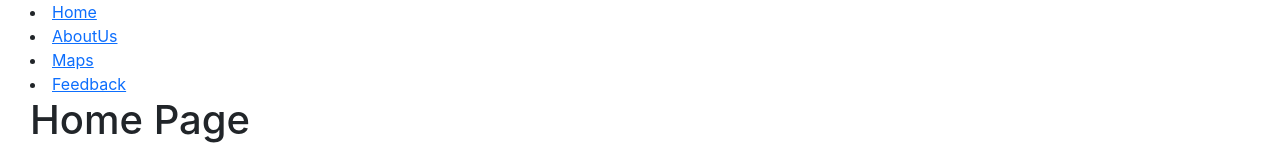
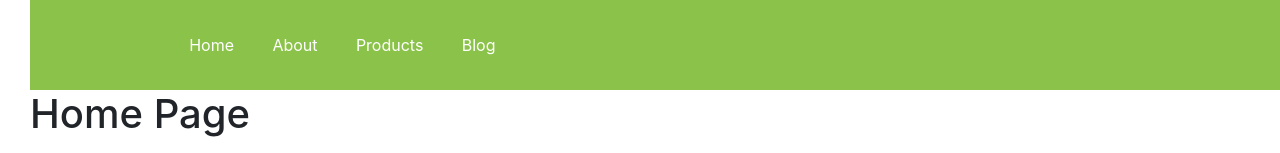
Before and after one commit to KeitoKat/2023command-f, a React (Create React App) app: page / in a window 1280 px wide. Shown: the top 153 px of the page. Built offline with nearby package versions, Linux system fonts and the light colour scheme; the HTML template or start-up script is replaced by a standard one.

Commit message:
prettier nav bar

```diff
--- a/package.json
+++ b/package.json
@@ -14,6 +14,7 @@
     "react": "^18.2.0",
     "react-bootstrap": "^2.7.2",
     "react-dom": "^18.2.0",
+    "react-icons": "^4.8.0",
     "react-router-dom": "^6.9.0",
     "react-scripts": "5.0.1",
     "styled-components": "^5.3.8",
--- /dev/null
+++ b/src/components/NavElement.js
@@ -0,0 +1,44 @@
+import { FaBars } from 'react-icons/fa'
+import styled from 'styled-components'
+import { NavLink as Link } from 'react-router-dom'
+export const PrimaryNav = styled.nav`
+  z-index: 14;
+  height: 90px;
+  display: flex;
+  background: #8bc34a;
+  justify-content: space-between;
+  padding: 0.18rem calc((100vw - 1000px) / 2);
+`
+export const MenuLink = styled(Link)`
+  color: #fff;
+  display: flex;
+  cursor: pointer;
+  align-items: center;
+  text-decoration: none;
+  padding: 0 1.2rem;
+  height: 100%;
+  &.active {
+    color: #000000;
+  }
+`
+export const Hamburger = styled(FaBars)`
+  display: none;
+  color: #ffffff;
+  @media screen and (max-width: 768px) {
+    display: block;
+    font-size: 1.9rem;
+    top: 0;
+    right: 0;
+    position: absolute;
+    cursor: pointer;
+    transform: translate(-100%, 75%);
+  }
+`
+export const Menu = styled.div`
+  display: flex;
+  align-items: center;
+  margin-right: -25px;
+  @media screen and (max-width: 768px) {
+    display: none;
+  }
+`
--- a/src/components/Navbar.js
+++ b/src/components/Navbar.js
@@ -1,21 +1,47 @@
-import React from 'react';
-import {  Link } from "react-router-dom";
-const Navbar= () =>{
+// import React from 'react';
+// import {  Link } from "react-router-dom";
+// const Navbar= () =>{
+//   return (
+//   <div>
+//     <li>
+//       <Link to="/">Home</Link>
+//     </li>
+//     <li>
+//       <Link to="/About">AboutUs</Link>
+//     </li>
+//     <li>
+//       <Link to="/Map">Maps</Link>
+//     </li>
+//     <li>
+//       <Link to="/Feedback">Feedback</Link>
+//     </li>
+//   </div>
+//   );
+// }
+// export default Navbar;
+import React from 'react'
+import { PrimaryNav, MenuLink, Menu, Hamburger } from './NavElement'
+const Navbar = () => {
   return (
-  <div>
-    <li>
-      <Link to="/">Home</Link>
-    </li>
-    <li>
-      <Link to="/About">AboutUs</Link>
-    </li>
-    <li>
-      <Link to="/Maps">Maps</Link>
-    </li>
-    <li>
-      <Link to="/Feedback">Feedback</Link>
-    </li>
-  </div>
-  );
+    <>
+      <PrimaryNav>
+        <Hamburger />
+        <Menu>
+          <MenuLink to="/Home" activeStyle>
+            Home
+          </MenuLink>
+          <MenuLink to="/About" activeStyle>
+            About
+          </MenuLink>
+          <MenuLink to="/Map" activeStyle>
+            Products
+          </MenuLink>
+          <MenuLink to="/Feedback" activeStyle>
+            Blog
+          </MenuLink>
+        </Menu>
+      </PrimaryNav>
+    </>
+  )
 }
-export default Navbar;
+export default Navbar
```
Also changed, not shown: 1 other file (tests, documents, lock files or other folders).
